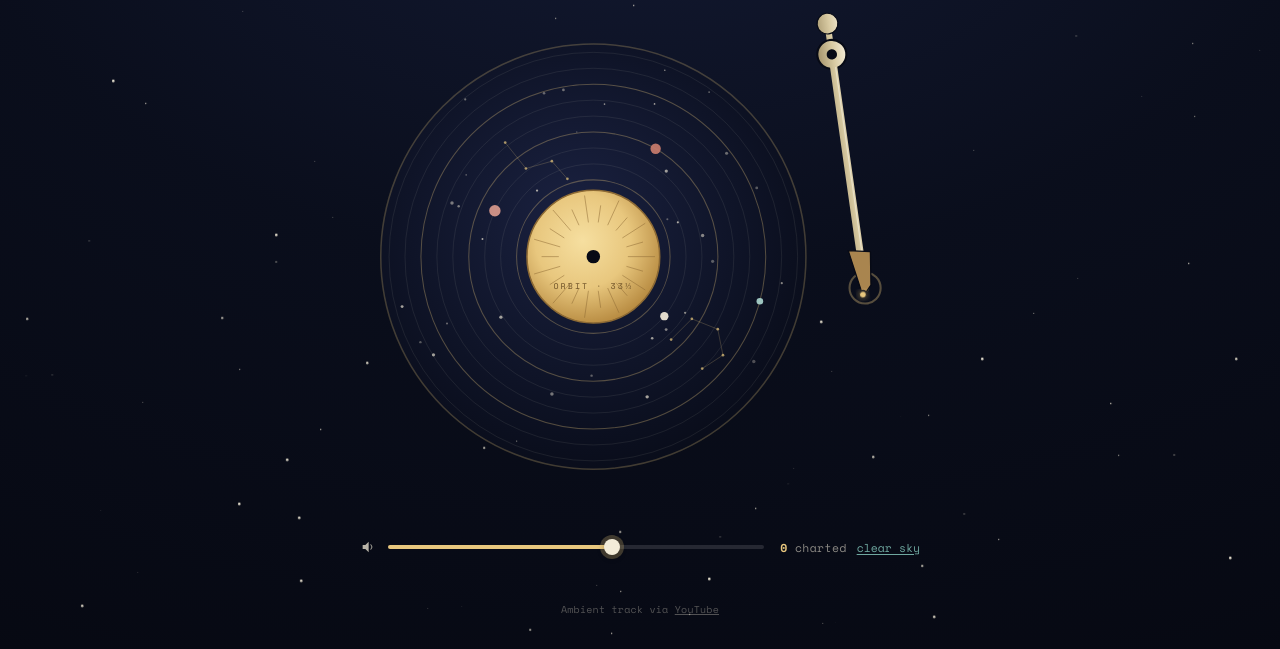
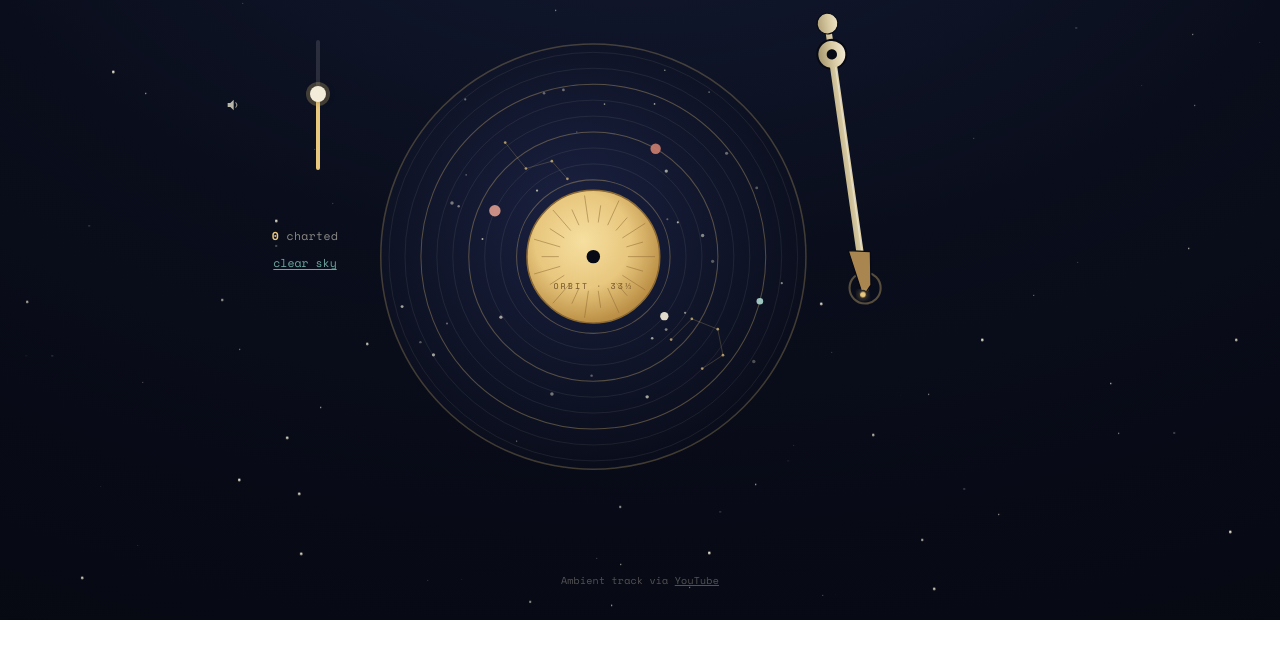
Before and after one commit to XyraEra/StardustVinyl, a plain HTML site: page index.html in a window 1280 px wide. Shown: the part 195-844 px from the top of the page. After the commit the page ends 815 px from the top, so only its background shows below. Drawn offline with nearby package versions, Linux system fonts and the light colour scheme.

Commit message:
ui fixes

```diff
--- a/index.html
+++ b/index.html
@@ -181,12 +181,14 @@ backdrop-filter: none;
   }
 
   .controls{
+    position:absolute;
+    left:-135px;
+    top:160px;
+
     display:flex;
+    flex-direction:column;
     align-items:center;
-    justify-content: space-between;
-    gap: 14px;
-    margin-top: 12px;
-    flex-wrap: wrap;
+    gap:22px;
 }
 
   .volume-control{
@@ -201,43 +203,80 @@ backdrop-filter: none;
 input[type="range"]{
     -webkit-appearance:none;
     appearance:none;
-    width: 100%;
-    height: 4px;
-    border-radius: 2px;
-    background: linear-gradient(90deg, var(--star-gold) 0%, var(--star-gold) var(--fill,60%), rgba(255,255,255,0.12) var(--fill,60%), rgba(255,255,255,0.12) 100%);
+
+    width:170px;
+    height:4px;
+
+    border-radius:2px;
+
+    background: linear-gradient(
+        90deg,
+        var(--star-gold) 0%,
+        var(--star-gold) var(--fill,60%),
+        rgba(255,255,255,0.12) var(--fill,60%),
+        rgba(255,255,255,0.12) 100%
+    );
+
     outline:none;
+
+    transform: rotate(-90deg);
 }
+
 input[type="range"]::-webkit-slider-thumb{
     -webkit-appearance:none;
-    width: 16px; height:16px;
+    width:16px;
+    height:16px;
     border-radius:50%;
-    background: var(--comet-cream);
-    box-shadow: 0 0 0 4px rgba(232,199,126,0.25), 0 2px 6px rgba(0,0,0,0.4);
+    background:var(--comet-cream);
+    border:none;
     cursor:pointer;
-    border: none;
-    margin-top: 0px;
+    margin-top:0;
+    box-shadow:
+        0 0 0 4px rgba(232,199,126,.25),
+        0 2px 6px rgba(0,0,0,.4);
 }
+
 input[type="range"]::-moz-range-thumb{
-    width: 16px; height:16px;
+    width:16px;
+    height:16px;
     border-radius:50%;
-    background: var(--comet-cream);
-    box-shadow: 0 0 0 4px rgba(232,199,126,0.25), 0 2px 6px rgba(0,0,0,0.4);
+    background:var(--comet-cream);
+    border:none;
     cursor:pointer;
-    border: none;
+    box-shadow:
+        0 0 0 4px rgba(232,199,126,.25),
+        0 2px 6px rgba(0,0,0,.4);
 }
+
 input[type="range"]::-moz-range-track{
-    height:4px; border-radius:2px; background: rgba(255,255,255,0.12);
+    height:4px;
+    border-radius:2px;
+    background:rgba(255,255,255,.12);
 }
-  input[type="range"]:focus-visible::-webkit-slider-thumb{ box-shadow: var(--ring); }
+
+input[type="range"]:focus-visible::-webkit-slider-thumb{
+    box-shadow:var(--ring);
+}
+
+.volume-control{
+    display:flex;
+    justify-content:center;
+    align-items:center;
+    width:40px;
+    height:190px;
+}
 
 .sky-stat{
-    font-size: 11.5px;
-    color: var(--ink-muted);
-    letter-spacing: 0.03em;
-    white-space: nowrap;
     display:flex;
+    flex-direction:column;
     align-items:center;
-    gap: 10px;
+    justify-content:center;
+
+    font-size:11.5px;
+    color:var(--ink-muted);
+    letter-spacing:.03em;
+    gap:10px;
+    white-space:nowrap;
 }
   #starCount{ color: var(--star-gold); font-weight:700; }
 
```
Lines whose indentation alone changed are shown as unchanged.
